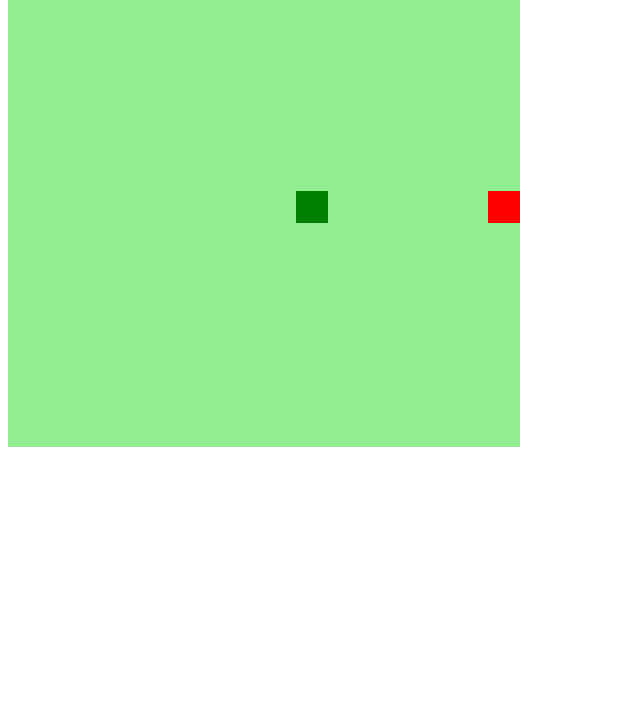
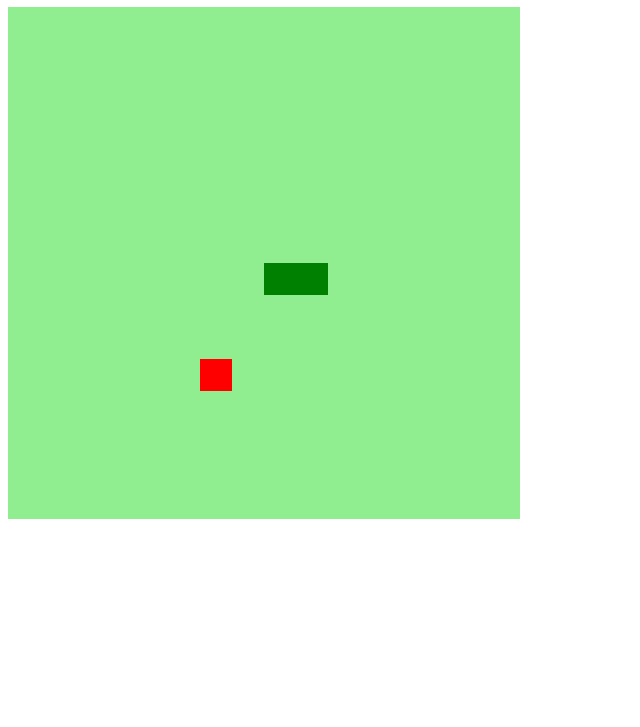
Before and after one commit to uira-e/jogo-da-cobrinha-js-dio, a plain HTML site: page index.html in a window 1280 px wide. Shown: the part 73-800 px from the top of the page, without its empty margins (0-640 px from the left). Drawn offline with Linux system fonts and the light colour scheme.

Commit message:
Jogo funcionando

```diff
--- a/index.html
+++ b/index.html
@@ -9,6 +9,7 @@
     <title>Snake Game</title>
 </head>
 <body>
+    <h1>Snake Game!</h1>
     <canvas id="snake" width="512" height="512"></canvas>
 </body>
 </html>
--- a/script.js
+++ b/script.js
@@ -24,7 +24,7 @@ function criarCobrinha() {
     }
 }
 
-function drawFood(){
+function drawFood() {
     context.fillStyle = "red";
     context.fillRect(food.x, food.y, box, box);
 }
@@ -40,9 +40,16 @@ function update(event) {
 
 function iniciarJogo() {
     if (snake[0].x > 15 * box && direction == "right") snake[0].x = 0;
-    if(snake[0].x < 0 && direction == "left") snake[0].x = 16 * box;
-    if(snake[0].y > 15 * box && direction == "down") snake[0].y = 0;
-    if(snake[0].y < 0 && direction == "up") snake[0].y = 16 * box;
+    if (snake[0].x < 0 && direction == "left") snake[0].x = 16 * box;
+    if (snake[0].y > 15 * box && direction == "down") snake[0].y = 0;
+    if (snake[0].y < 0 && direction == "up") snake[0].y = 16 * box;
+
+    for (i = 1; i < snake.length; i++) {
+        if (snake[0].x == snake[i].x && snake[0].y == snake[i].y) {
+            clearInterval(jogo);
+            alert("Game Over =/");
+        }
+    }
 
     criarBG();
     criarCobrinha();
@@ -56,7 +63,13 @@ function iniciarJogo() {
     if (direction == "up") snakeY -= box;
     if (direction == "down") snakeY += box;
 
-    snake.pop();
+    if (snakeX != food.x || snakeY != food.y) {
+        snake.pop();
+    }
+    else {
+        food.x = Math.floor(Math.random() * 15 + 1) * box;
+        food.y = Math.floor(Math.random() * 15 + 1) * box;
+    }
 
     let newHead = {
         x: snakeX,
@@ -66,4 +79,4 @@ function iniciarJogo() {
     snake.unshift(newHead);
 }
 
-let jjogo = setInterval(iniciarJogo, 100);
+let jogo = setInterval(iniciarJogo, 100)
--- a/style.css
+++ b/style.css
@@ -0,0 +1,3 @@
+body{
+
+}
```
